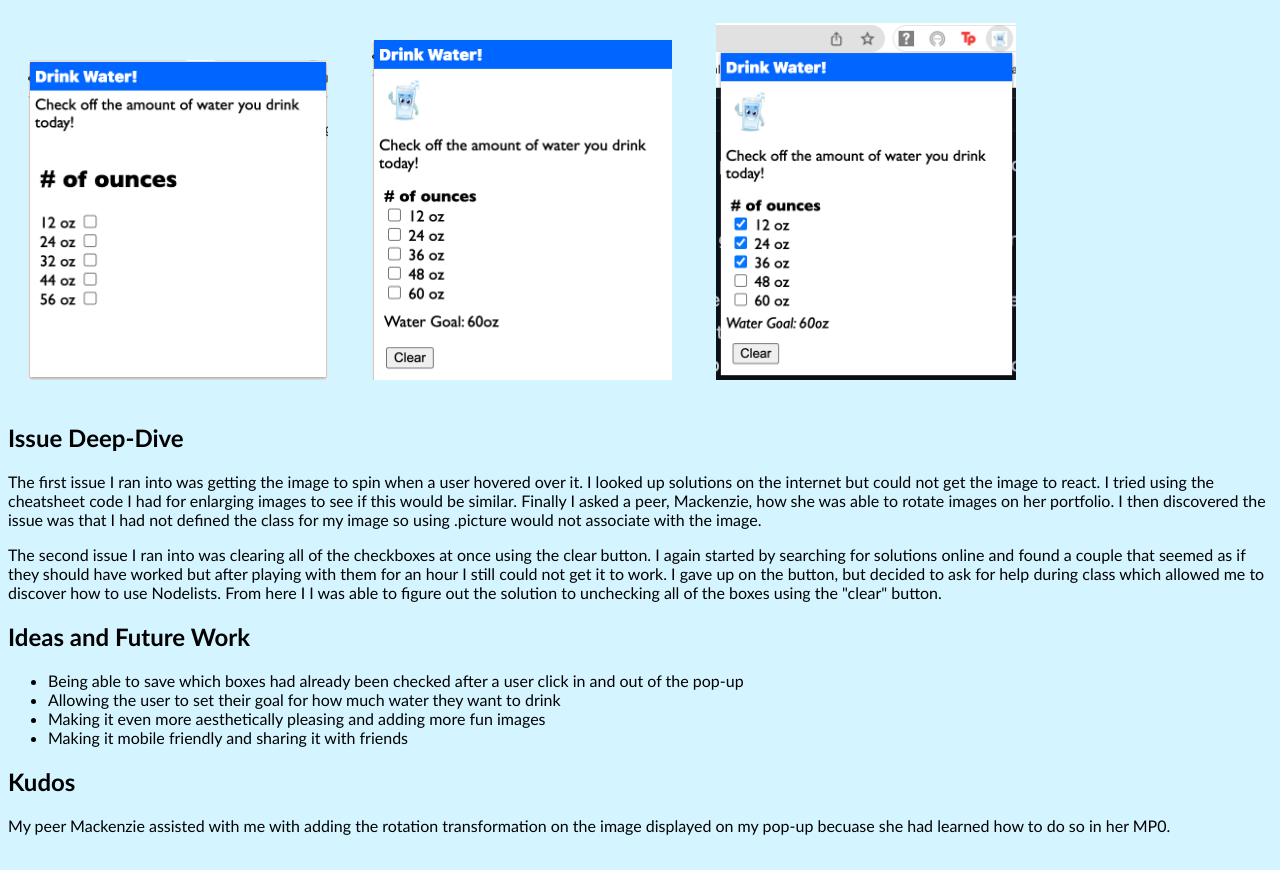
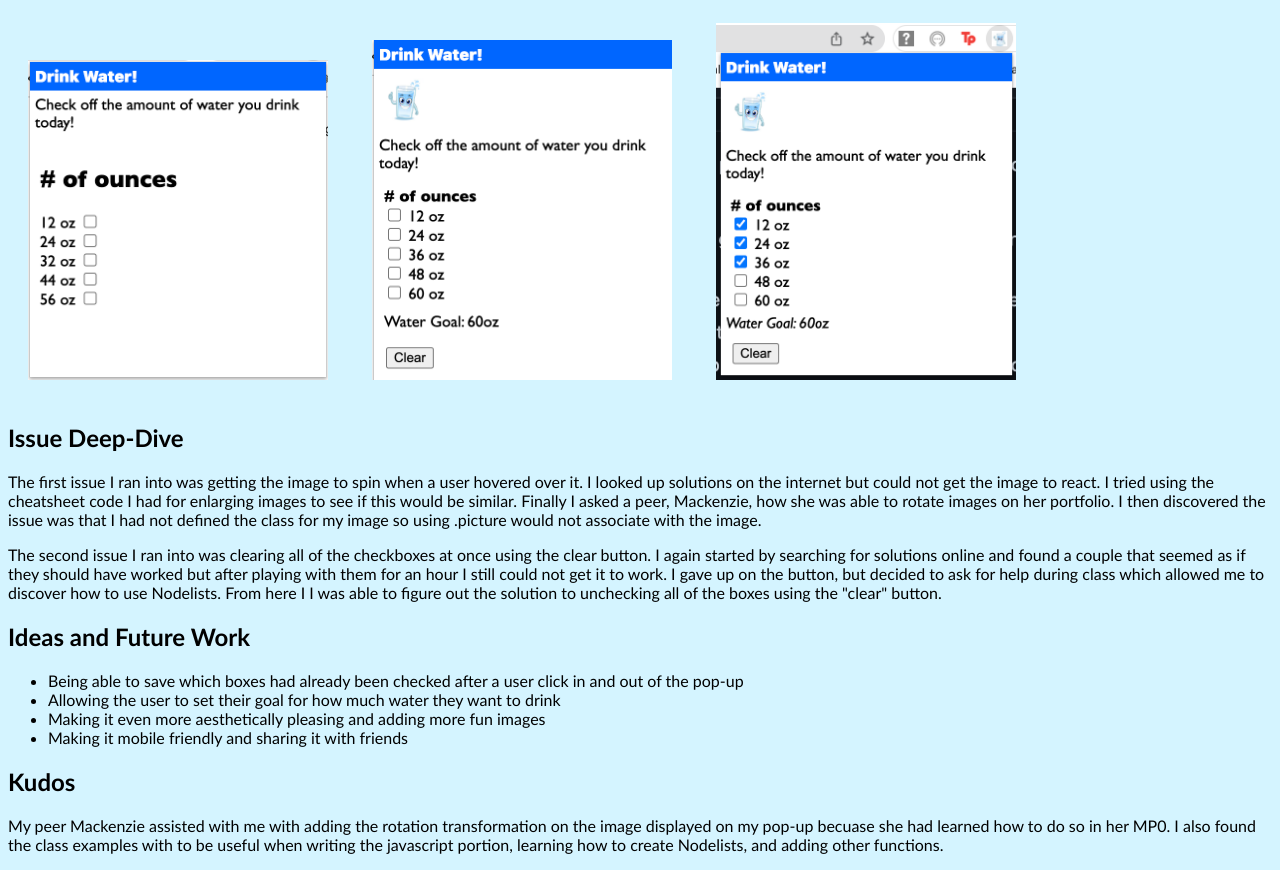
Before and after one commit to ebeberness/ebeberness.github.io, a plain HTML site: page MP1/MP1.html in a window 1280 px wide. Shown: the part 763-1633 px from the top of the page. Drawn offline with Linux system fonts and the light colour scheme.

Commit message:
added kudo

```diff
--- a/MP1/MP1.html
+++ b/MP1/MP1.html
@@ -70,7 +70,8 @@
       <h2>Kudos</h2>
       <div class = "kudos">
          <p> My peer Mackenzie assisted with me with adding the rotation transformation on the image displayed on
-          my pop-up becuase she had learned how to do so in her MP0. </p>
+          my pop-up becuase she had learned how to do so in her MP0. I also found the class examples with to be useful
+          when writing the javascript portion, learning how to create Nodelists, and adding other functions. </p>
       </div>
 
   </body>
```
